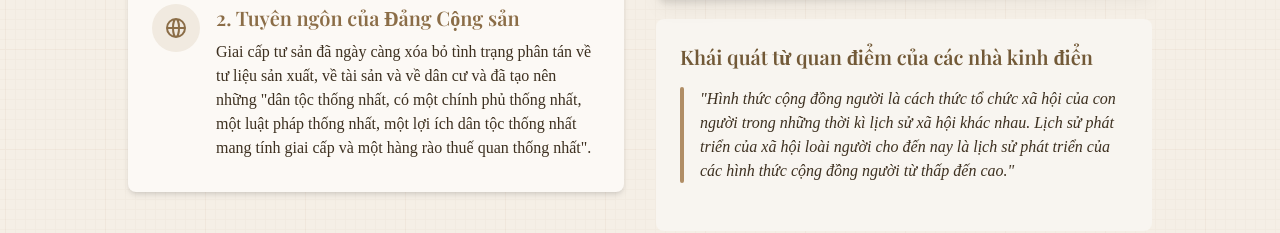
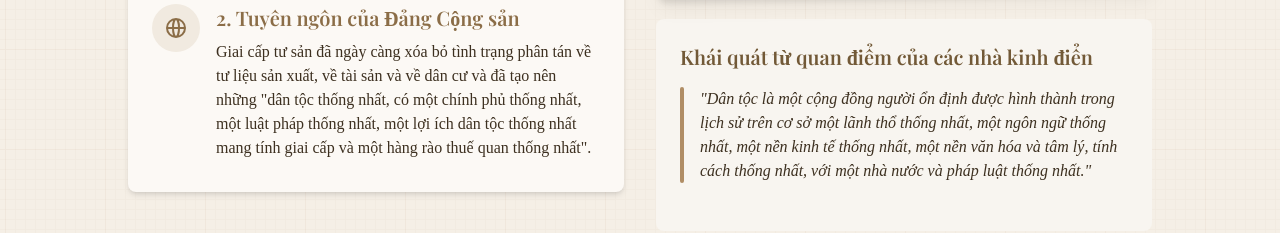
Before and after one commit to tranducvuong03/MLN111_Product, a plain HTML site: page index.html in a window 1280 px wide. Shown: the part 2056-2289 px from the top of the page. Drawn offline with nearby package versions, Linux system fonts and the light colour scheme; animation ran at ten frames a second; a web font is replaced by a local one.

Commit message:
fix quote

```diff
--- a/index.html
+++ b/index.html
@@ -240,9 +240,11 @@
                             điểm của các nhà kinh điển</h3>
                         <div class="grid grid-cols-1 gap-4">
                             <div class="quote mb-6">
-                                <p>"Hình thức cộng đồng người là cách thức tổ chức xã hội của con người trong những thời
-                                    kì lịch sử xã hội khác nhau. Lịch sử phát triển của xã hội loài người cho đến nay là
-                                    lịch sử phát triển của các hình thức cộng đồng người từ thấp đến cao."</p>
+                                <p>"Dân tộc
+                                    là một cộng đồng người ổn định được hình thành trong lịch sử trên cơ sở
+                                    một lãnh thổ thống nhất, một ngôn ngữ thống nhất, một nền kinh tế thống
+                                    nhất, một nền văn hóa và tâm lý, tính cách thống nhất, với một nhà nước
+                                    và pháp luật thống nhất."</p>
                             </div>
                         </div>
                     </div>
```
